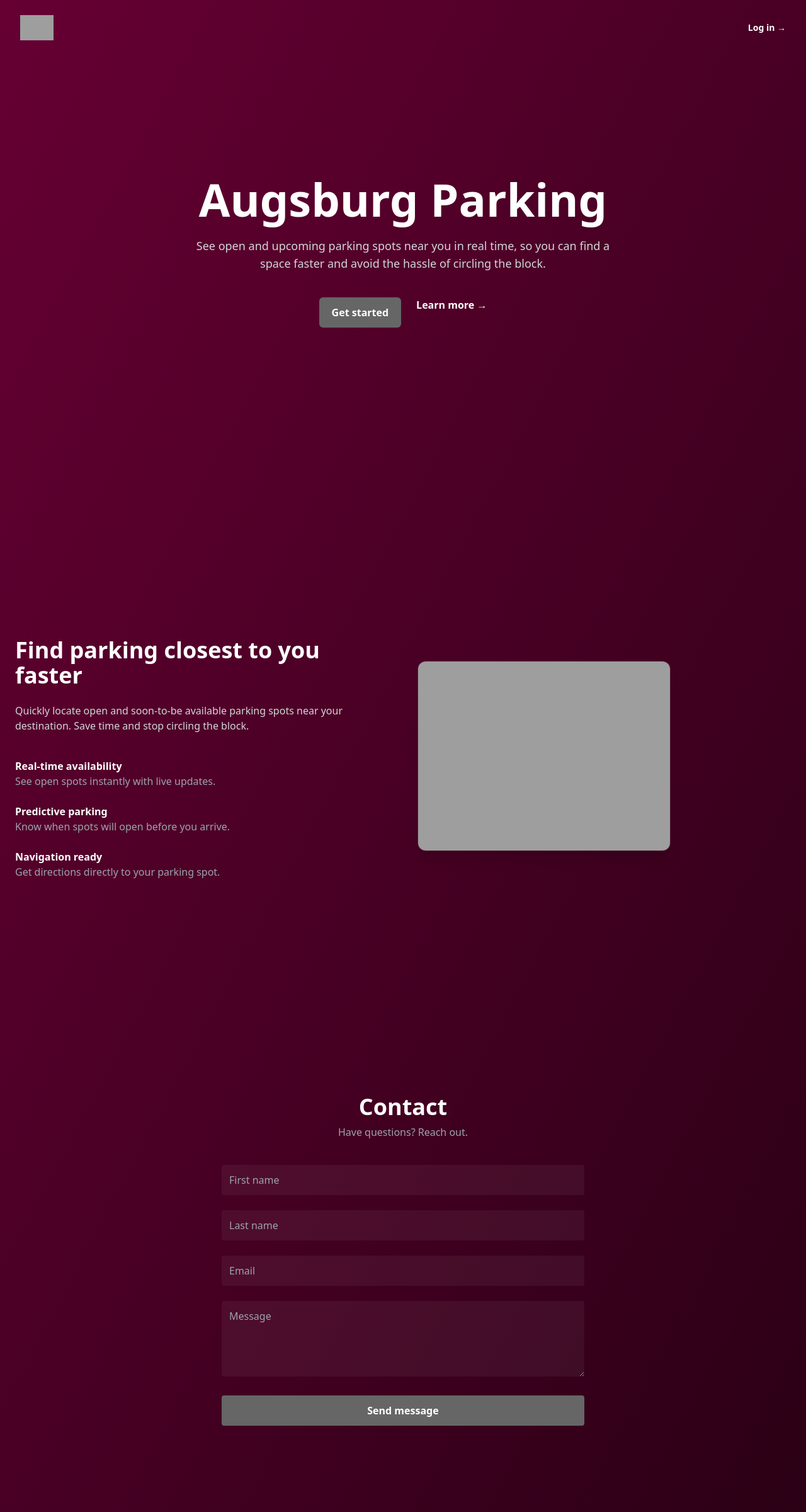
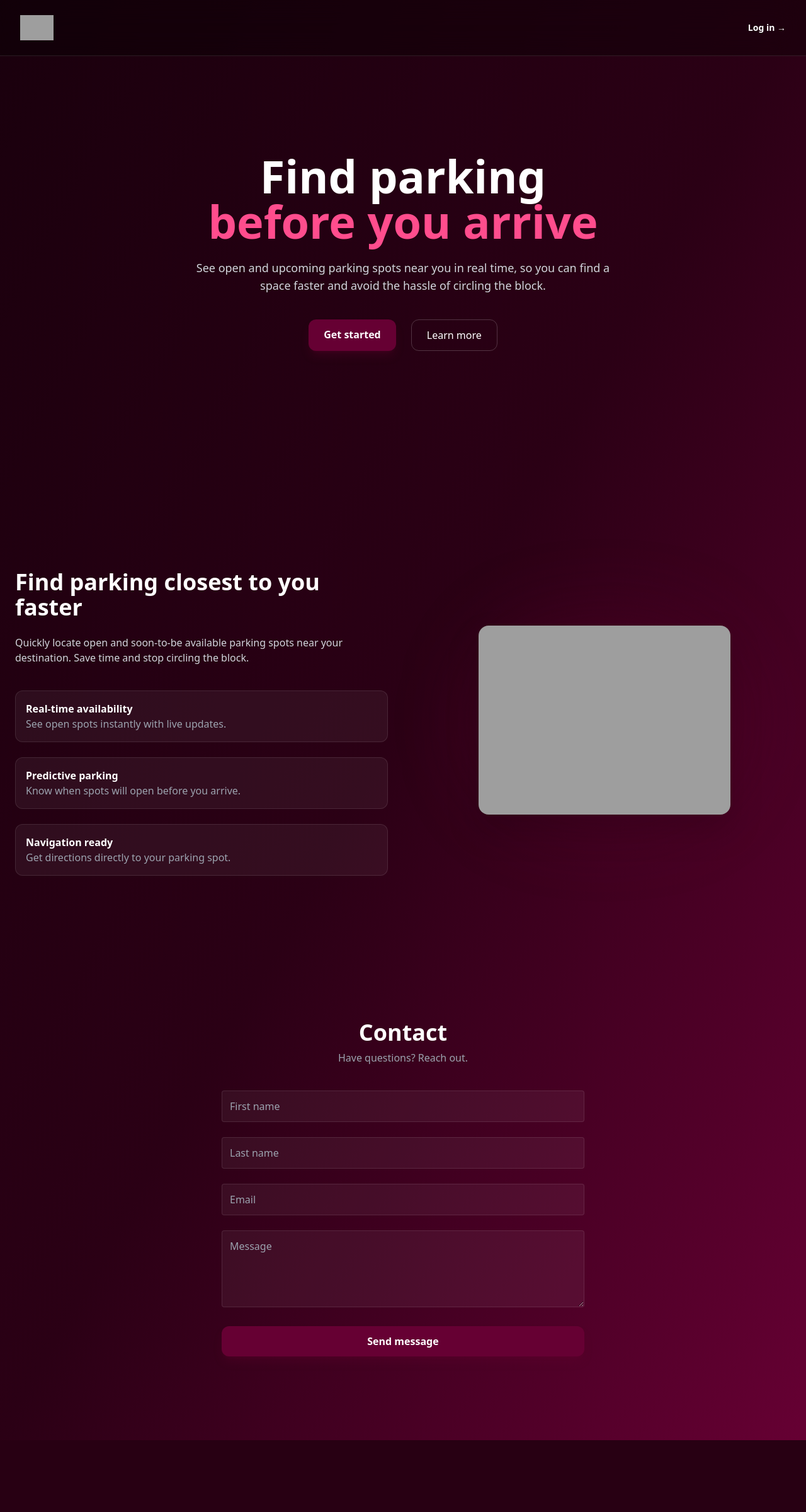
Before and after one commit to IvieThePlant/Parking-Management, a Django app: page / in a window 1280 px wide. Shown: the whole page at 63% size. After the commit the page ends 2286 px from the top, so only its background shows below. Run offline with Django 5.2, Linux system fonts and the light colour scheme; some libraries are stand-ins or nearby versions; grey boxes are pictures that could not be loaded.

Commit message:
Improve landing page styling for production readiness

```diff
--- a/templates/landing.html
+++ b/templates/landing.html
@@ -7,10 +7,10 @@
   <title>Augsburg Parking</title>
 </head>
 
-<body class="bg-gradient-to-br from-[#660033] to-[#2b0015] text-white">
+<body class="bg-gradient-to-br from-[#1a000d] via-[#2b0015] to-[#660033] to-[#2b0015] text-white">
 
 <!-- Navigation Bar -->
-<header class="absolute inset-x-0 top-0 z-50">
+<header class="fixed w-full top-0 z-50 backdrop-blur-xl bg-black/30 border-b border-white/10">
   <nav class="flex items-center justify-between p-6 lg:px-8">
     <div class="flex lg:flex-1">
       <a href="#" class="-m-1.5 p-1.5">
@@ -29,8 +29,9 @@
 <section class="relative min-h-screen flex items-center justify-center px-6 text-center">
 
   <div class="max-w-2xl">
-    <h1 class="text-5xl sm:text-7xl font-bold">
-      Augsburg Parking
+    <h1 class="text-5xl sm:text-7xl font-bold leading-tight">
+      Find parking<br/>
+      <span class="text-[#ff4d8d]">before you arrive</span>
     </h1>
 
     <p class="mt-6 text-lg text-gray-300">
@@ -38,18 +39,21 @@
     </p>
 
     <div class="mt-10 flex justify-center gap-6">
-      <a href="#" class="bg-[#666666] px-5 py-3 rounded-md font-semibold hover:bg-[#666666]">
+      <a href="#"
+         class="bg-[#660033] hover:bg-[#7a003d] px-6 py-3 rounded-xl font-semibold transition shadow-lg shadow-[#660033]/30">
         Get started
       </a>
-      <a href="#" class="font-semibold">
-        Learn more →
+
+      <a href="#features"
+         class="px-6 py-3 rounded-xl border border-white/20 hover:bg-white/10 transition">
+        Learn more
       </a>
     </div>
   </div>
 </section>
 
 <!-- Features-->
-<section class="min-h-screen flex items-center px-6">
+<section class="py-24 px-6">
   <div class="max-w-7xl mx-auto grid lg:grid-cols-2 gap-12 items-center">
 
     <div>
@@ -65,17 +69,17 @@
 
       <div class="mt-10 space-y-6">
 
-        <div>
+        <div class="p-4 rounded-xl bg-white/5 border border-white/10">
           <p class="font-semibold">Real-time availability</p>
           <p class="text-gray-400">See open spots instantly with live updates.</p>
         </div>
 
-        <div>
+        <div class="p-4 rounded-xl bg-white/5 border border-white/10">
           <p class="font-semibold">Predictive parking</p>
           <p class="text-gray-400">Know when spots will open before you arrive.</p>
         </div>
 
-        <div>
+        <div class="p-4 rounded-xl bg-white/5 border border-white/10">
           <p class="font-semibold">Navigation ready</p>
           <p class="text-gray-400">Get directions directly to your parking spot.</p>
         </div>
@@ -84,11 +88,15 @@
     </div>
 
     <!-- Image -->
-    <div>
-      <img
-        src="https://www.pngarts.com/files/6/Car-Parking-Transparent.png"
-        class="rounded-xl shadow-xl ring-1 ring-white/10"
-      >
+    <div class="flex justify-center">
+      <div class="relative">
+        <div class="absolute inset-0 bg-[#660033]/30 blur-3xl rounded-full"></div>
+
+        <img
+          src="https://www.pngarts.com/files/6/Car-Parking-Transparent.png"
+          class="relative rounded-2xl w-full max-w-md drop-shadow-2xl"
+        />
+      </div>
     </div>
 
   </div>
@@ -106,18 +114,18 @@
     <form class="mt-10 space-y-6 text-left">
 
       <input type="text" placeholder="First name"
-        class="w-full p-3 rounded bg-white/5 text-white outline-none">
+        class="w-full p-3 rounded bg-white/5 text-white outline-none border border-white/10 focus:border-[#660033]">
 
       <input type="text" placeholder="Last name"
-        class="w-full p-3 rounded bg-white/5 text-white outline-none">
+        class="w-full p-3 rounded bg-white/5 text-white outline-none border border-white/10 focus:border-[#660033]">
 
       <input type="email" placeholder="Email"
-        class="w-full p-3 rounded bg-white/5 text-white outline-none">
+        class="w-full p-3 rounded bg-white/5 text-white outline-none border border-white/10 focus:border-[#660033]">
 
       <textarea rows="4" placeholder="Message"
-        class="w-full p-3 rounded bg-white/5 text-white outline-none"></textarea>
+        class="w-full p-3 rounded bg-white/5 text-white outline-none border border-white/10 focus:border-[#660033]"></textarea>
 
-      <button class="w-full bg-[#666666] py-3 rounded font-semibold hover:bg-[#666666]">
+      <button class="w-full bg-[#660033] py-3 hover:bg-[#7a003d] rounded-xl font-semibold transition shadow-lg shadow-[#660033]/30">
         Send message
       </button>
 
```
